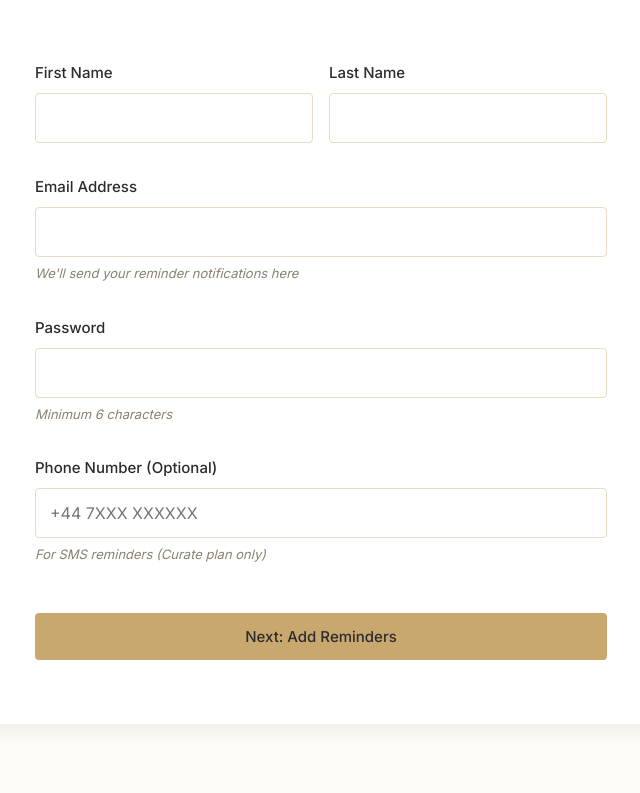
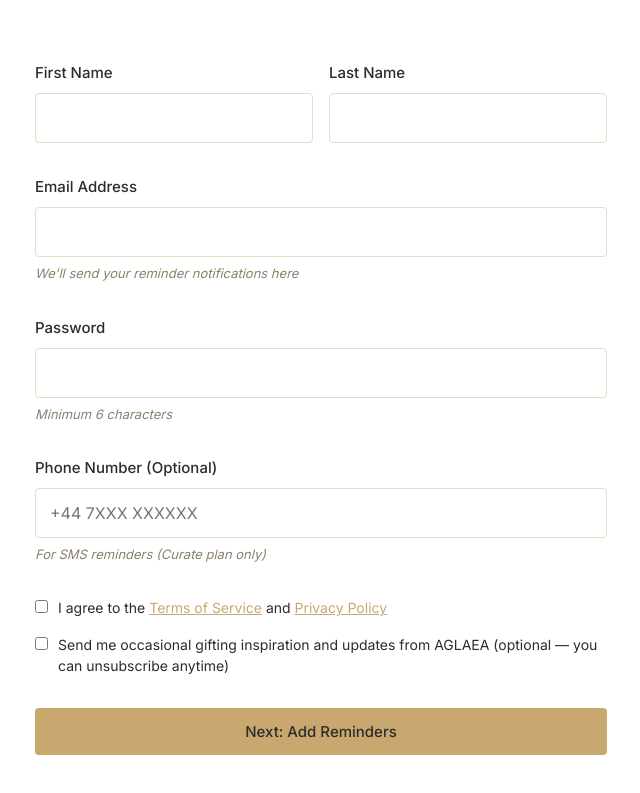
Before and after one commit to jamesgorsuch33/aglaea-site, a website: page signup.html in a window 1280 px wide. Shown: the part 529-1322 px from the top of the page, without its empty margins (319-959 px from the left). Drawn offline with nearby package versions, Linux system fonts and the light colour scheme.

Commit message:
Update signup.html

```diff
--- a/signup.html
+++ b/signup.html
@@ -33,6 +33,28 @@
         button:disabled {
             opacity: 0.75;
             cursor: not-allowed;
+        }
+        .consent-group {
+            margin-bottom: 1rem;
+        }
+        .checkbox-label {
+            display: flex;
+            align-items: flex-start;
+            gap: 0.625rem;
+            font-size: 0.875rem;
+            line-height: 1.5;
+            cursor: pointer;
+            font-weight: 400;
+        }
+        .checkbox-label input[type="checkbox"] {
+            width: auto;
+            margin-top: 0.2rem;
+            flex-shrink: 0;
+            accent-color: var(--gold, #c9a870);
+        }
+        .checkbox-label a {
+            color: var(--gold, #c9a870);
+            text-decoration: underline;
         }
     </style>
 </head>
@@ -100,6 +122,20 @@
                             <label for="phone">Phone Number (Optional)</label>
                             <input type="tel" id="phone" placeholder="+44 7XXX XXXXXX">
                             <span class="form-helper">For SMS reminders (Curate plan only)</span>
+                        </div>
+
+                        <div class="form-group consent-group">
+                            <label class="checkbox-label">
+                                <input type="checkbox" id="termsConsent" required>
+                                <span>I agree to the <a href="terms.html" target="_blank">Terms of Service</a> and <a href="privacy.html" target="_blank">Privacy Policy</a></span>
+                            </label>
+                        </div>
+
+                        <div class="form-group consent-group">
+                            <label class="checkbox-label">
+                                <input type="checkbox" id="marketingConsent">
+                                <span>Send me occasional gifting inspiration and updates from AGLAEA (optional — you can unsubscribe anytime)</span>
+                            </label>
                         </div>
 
                         <button type="submit" class="btn btn-primary btn-full">Next: Add Reminders</button>
```
